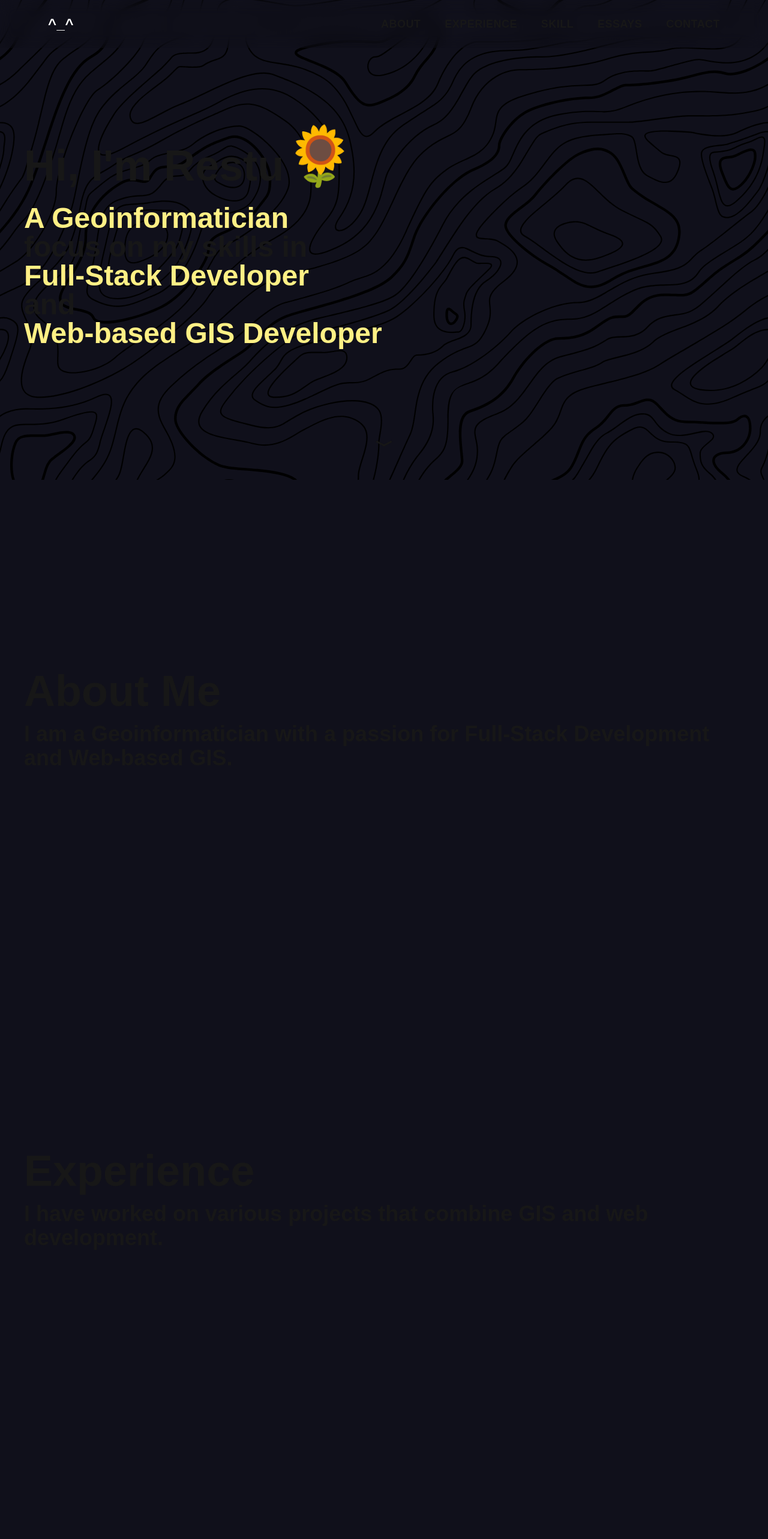
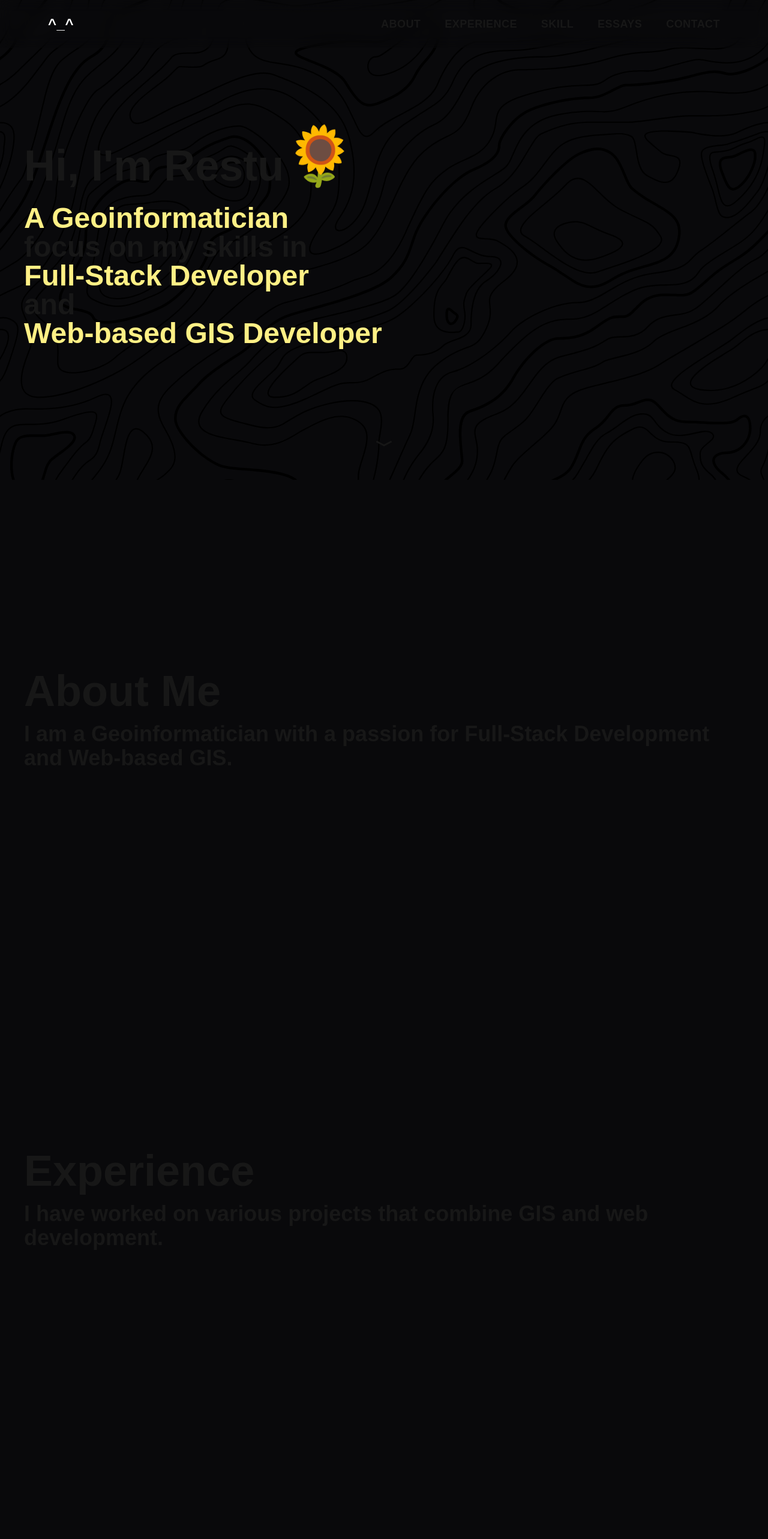
Before and after one commit to restuak/homepage-prsnl-v2, a Next.js app: page / in a window 1280 px wide. Shown: the top 2566 px of the page at 60% size. Built offline with nearby package versions, Linux system fonts and the light colour scheme; what tailwindcss-animated would draw is missing.

Commit message:
feat: new color

```diff
--- a/src/components/about.tsx
+++ b/src/components/about.tsx
@@ -1,7 +1,7 @@
 
 export default function About() {
   return (
-    <section className="bg-[#10101b]">
+    <section className="bg-[#09090b]">
       <div className="h-screen flex flex-col justify-center max-w-screen-xl px-6 md:px-10 mx-auto ">
         <div className="font-bold">
           <h1 className="text-4xl sm:text-6xl md:text-6xl lg:text-7xl xl:text-7xl">
--- a/src/components/contact.tsx
+++ b/src/components/contact.tsx
@@ -1,16 +1,16 @@
 export default function Contact () {
     return (
-        <section className="bg-[#10101b]">
+      <section className="bg-[#09090b]">
         <div className="h-screen flex flex-col justify-center max-w-screen-xl px-6 md:px-10 mx-auto">
-            <div className="font-bold">
+          <div className="font-bold">
             <h1 className="text-4xl sm:text-6xl md:text-6xl lg:text-7xl xl:text-7xl">
-                Contact
+              Contact
             </h1>
             <p className="mt-4 text-lg sm:text-xl md:text-2xl lg:text-3xl xl:text-4xl">
-                Feel free to reach out for any inquiries or collaborations.
+              Feel free to reach out for any inquiries or collaborations.
             </p>
-            </div>
+          </div>
         </div>
-        </section>
+      </section>
     );
 }
--- a/src/components/essays.tsx
+++ b/src/components/essays.tsx
@@ -1,6 +1,6 @@
 export default function Essays() {
   return (
-    <section className="bg-[#10101b]">
+    <section className="bg-[#09090b]">
       <div className="h-screen flex flex-col justify-center max-w-screen-xl px-6 md:px-10 mx-auto">
         <div className="font-bold">
           <h1 className="text-4xl sm:text-6xl md:text-6xl lg:text-7xl xl:text-7xl">
--- a/src/components/experience.tsx
+++ b/src/components/experience.tsx
@@ -1,14 +1,15 @@
 
 export default function Experience () {
   return (
-    <section className="bg-[#10101b]">
+    <section className="bg-[#09090b]">
       <div className="h-screen flex flex-col justify-center max-w-screen-xl px-6 md:px-10 mx-auto">
         <div className="font-bold">
           <h1 className="text-4xl sm:text-6xl md:text-6xl lg:text-7xl xl:text-7xl">
             Experience
           </h1>
           <p className="mt-4 text-lg sm:text-xl md:text-2xl lg:text-3xl xl:text-4xl">
-            I have worked on various projects that combine GIS and web development.
+            I have worked on various projects that combine GIS and web
+            development.
           </p>
         </div>
       </div>
--- a/src/components/skill.tsx
+++ b/src/components/skill.tsx
@@ -1,14 +1,15 @@
 
 export default function Skill () {
   return (
-    <section className="bg-[#10101b]">
+    <section className="bg-[#09090b]">
       <div className="h-screen flex flex-col justify-center max-w-screen-xl px-6 md:px-10 mx-auto">
         <div className="font-bold">
           <h1 className="text-4xl sm:text-6xl md:text-6xl lg:text-7xl xl:text-7xl">
             My Skills
           </h1>
           <p className="mt-4 text-lg sm:text-xl md:text-2xl lg:text-3xl xl:text-4xl">
-            I am proficient in Full-Stack Development, Web-based GIS, and Geoinformatics.
+            I am proficient in Full-Stack Development, Web-based GIS, and
+            Geoinformatics.
           </p>
         </div>
       </div>
--- a/src/view/home/index.tsx
+++ b/src/view/home/index.tsx
@@ -9,7 +9,7 @@ import Contact from "@/components/contact";
 
 export default function HomeView() {
   return (
-    <main className="bg-[url(/bg.svg)] bg-cover bg-no-repeat bg-center h-screen bg-[#10101b]">
+    <main className="bg-[url(/bg.svg)] bg-cover bg-no-repeat bg-center h-screen bg-[#09090b]">
       <div id="home" className="">
         <Navbar />
         <Welcome />
```
